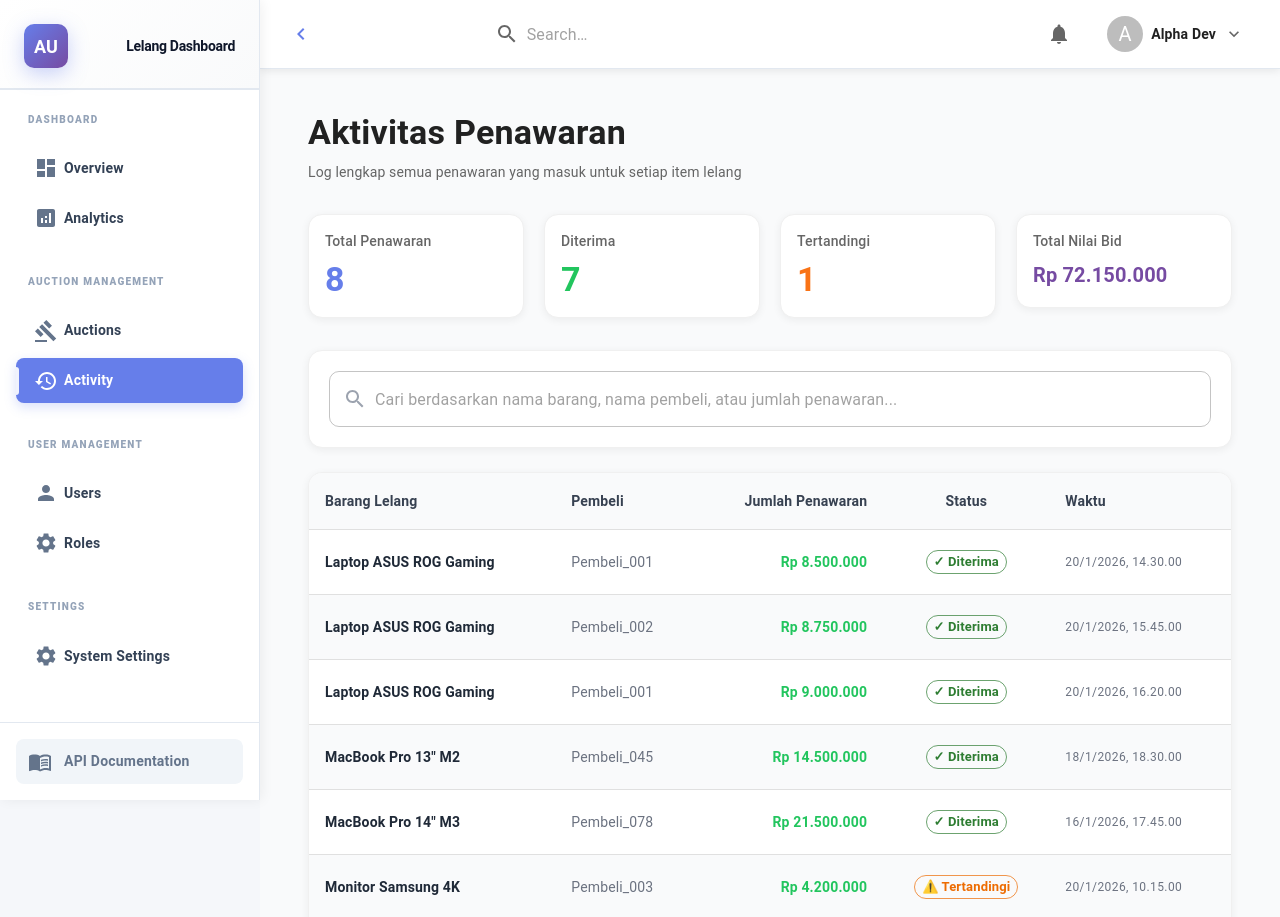
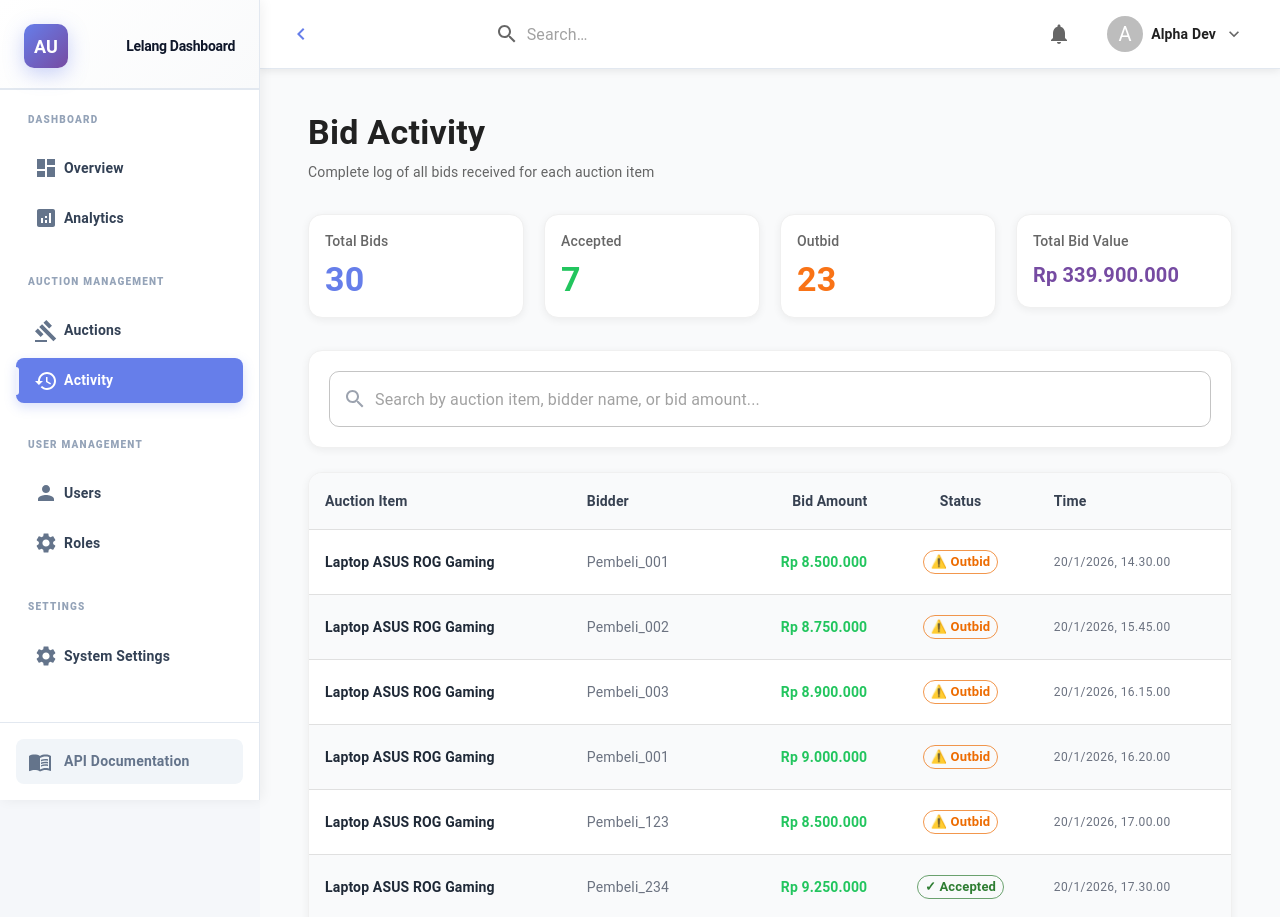
Before and after one commit to alpha-team-ops/lelang-app, a React (Vite) app: page /admin/auction-activity in a window 1280 px wide. Shown: the top 917 px of the page. Built offline with nearby package versions, Linux system fonts and the light colour scheme.

Commit message:
localization: update bid activity page to english language

```diff
--- a/src/data/mock/bidActivity.ts
+++ b/src/data/mock/bidActivity.ts
@@ -5,10 +5,11 @@ export interface BidActivity {
   bidder: string;
   bidAmount: number;
   timestamp: Date;
-  status: 'ACCEPTED' | 'OUTBID' | 'PENDING';
+  status: 'ACCEPTED' | 'OUTBID';
 }
 
 export const mockBidActivity: BidActivity[] = [
+  // Laptop ASUS ROG Gaming (ID: 1) - LIVE
   {
     id: '1',
     auctionId: '1',
@@ -16,7 +17,7 @@ export const mockBidActivity: BidActivity[] = [
     bidder: 'Pembeli_001',
     bidAmount: 8500000,
     timestamp: new Date('2026-01-20T14:30:00'),
-    status: 'ACCEPTED',
+    status: 'OUTBID',
   },
   {
     id: '2',
@@ -25,28 +26,250 @@ export const mockBidActivity: BidActivity[] = [
     bidder: 'Pembeli_002',
     bidAmount: 8750000,
     timestamp: new Date('2026-01-20T15:45:00'),
-    status: 'ACCEPTED',
+    status: 'OUTBID',
   },
   {
     id: '3',
     auctionId: '1',
     auctionTitle: 'Laptop ASUS ROG Gaming',
+    bidder: 'Pembeli_003',
+    bidAmount: 8900000,
+    timestamp: new Date('2026-01-20T16:15:00'),
+    status: 'OUTBID',
+  },
+  {
+    id: '4',
+    auctionId: '1',
+    auctionTitle: 'Laptop ASUS ROG Gaming',
     bidder: 'Pembeli_001',
     bidAmount: 9000000,
     timestamp: new Date('2026-01-20T16:20:00'),
+    status: 'OUTBID',
+  },
+  {
+    id: '5',
+    auctionId: '1',
+    auctionTitle: 'Laptop ASUS ROG Gaming',
+    bidder: 'Pembeli_123',
+    bidAmount: 8500000,
+    timestamp: new Date('2026-01-20T17:00:00'),
+    status: 'OUTBID',
+  },
+  {
+    id: '6',
+    auctionId: '1',
+    auctionTitle: 'Laptop ASUS ROG Gaming',
+    bidder: 'Pembeli_234',
+    bidAmount: 9250000,
+    timestamp: new Date('2026-01-20T17:30:00'),
     status: 'ACCEPTED',
   },
+  // iPhone 14 Pro Max (ID: 2) - ENDING
   {
-    id: '4',
+    id: '7',
+    auctionId: '2',
+    auctionTitle: 'iPhone 14 Pro Max 256GB',
+    bidder: 'Pembeli_045',
+    bidAmount: 12000000,
+    timestamp: new Date('2026-01-18T14:30:00'),
+    status: 'OUTBID',
+  },
+  {
+    id: '8',
+    auctionId: '2',
+    auctionTitle: 'iPhone 14 Pro Max 256GB',
+    bidder: 'Pembeli_089',
+    bidAmount: 12300000,
+    timestamp: new Date('2026-01-18T14:45:00'),
+    status: 'OUTBID',
+  },
+  {
+    id: '9',
+    auctionId: '2',
+    auctionTitle: 'iPhone 14 Pro Max 256GB',
+    bidder: 'Pembeli_078',
+    bidAmount: 12500000,
+    timestamp: new Date('2026-01-18T15:00:00'),
+    status: 'OUTBID',
+  },
+  {
+    id: '10',
+    auctionId: '2',
+    auctionTitle: 'iPhone 14 Pro Max 256GB',
+    bidder: 'Pembeli_056',
+    bidAmount: 12750000,
+    timestamp: new Date('2026-01-18T16:30:00'),
+    status: 'OUTBID',
+  },
+  {
+    id: '11',
+    auctionId: '2',
+    auctionTitle: 'iPhone 14 Pro Max 256GB',
+    bidder: 'Pembeli_345',
+    bidAmount: 13000000,
+    timestamp: new Date('2026-01-20T18:15:00'),
+    status: 'ACCEPTED',
+  },
+  // Canon EOS R5 (ID: 3) - LIVE
+  {
+    id: '12',
+    auctionId: '3',
+    auctionTitle: 'Canon EOS R5 Mirrorless',
+    bidder: 'Pembeli_123',
+    bidAmount: 18000000,
+    timestamp: new Date('2026-01-19T09:15:00'),
+    status: 'OUTBID',
+  },
+  {
+    id: '13',
+    auctionId: '3',
+    auctionTitle: 'Canon EOS R5 Mirrorless',
+    bidder: 'Pembeli_456',
+    bidAmount: 18750000,
+    timestamp: new Date('2026-01-20T14:00:00'),
+    status: 'OUTBID',
+  },
+  {
+    id: '14',
+    auctionId: '3',
+    auctionTitle: 'Canon EOS R5 Mirrorless',
+    bidder: 'Pembeli_234',
+    bidAmount: 18500000,
+    timestamp: new Date('2026-01-19T10:20:00'),
+    status: 'OUTBID',
+  },
+  {
+    id: '15',
+    auctionId: '3',
+    auctionTitle: 'Canon EOS R5 Mirrorless',
+    bidder: 'Pembeli_567',
+    bidAmount: 19000000,
+    timestamp: new Date('2026-01-20T13:20:00'),
+    status: 'ACCEPTED',
+  },
+  // iPad Pro 12.9" (ID: 5) - LIVE
+  {
+    id: '16',
+    auctionId: '5',
+    auctionTitle: 'iPad Pro 12.9" M2',
+    bidder: 'Pembeli_345',
+    bidAmount: 9000000,
+    timestamp: new Date('2026-01-20T11:30:00'),
+    status: 'OUTBID',
+  },
+  {
+    id: '17',
+    auctionId: '5',
+    auctionTitle: 'iPad Pro 12.9" M2',
+    bidder: 'Pembeli_678',
+    bidAmount: 8900000,
+    timestamp: new Date('2026-01-20T14:45:00'),
+    status: 'OUTBID',
+  },
+  {
+    id: '18',
+    auctionId: '5',
+    auctionTitle: 'iPad Pro 12.9" M2',
+    bidder: 'Pembeli_456',
+    bidAmount: 9200000,
+    timestamp: new Date('2026-01-20T12:00:00'),
+    status: 'OUTBID',
+  },
+  {
+    id: '19',
+    auctionId: '5',
+    auctionTitle: 'iPad Pro 12.9" M2',
+    bidder: 'Pembeli_567',
+    bidAmount: 9500000,
+    timestamp: new Date('2026-01-20T16:00:00'),
+    status: 'ACCEPTED',
+  },
+  // Sony Headphones (ID: 6) - LIVE
+  {
+    id: '20',
+    auctionId: '6',
+    auctionTitle: 'Sony WH-1000XM5 Headphones',
+    bidder: 'Pembeli_567',
+    bidAmount: 3500000,
+    timestamp: new Date('2026-01-15T12:45:00'),
+    status: 'OUTBID',
+  },
+  {
+    id: '21',
+    auctionId: '6',
+    auctionTitle: 'Sony WH-1000XM5 Headphones',
+    bidder: 'Pembeli_789',
+    bidAmount: 3550000,
+    timestamp: new Date('2026-01-15T13:15:00'),
+    status: 'OUTBID',
+  },
+  {
+    id: '22',
+    auctionId: '6',
+    auctionTitle: 'Sony WH-1000XM5 Headphones',
+    bidder: 'Pembeli_678',
+    bidAmount: 3600000,
+    timestamp: new Date('2026-01-15T13:30:00'),
+    status: 'OUTBID',
+  },
+  {
+    id: '23',
+    auctionId: '6',
+    auctionTitle: 'Sony WH-1000XM5 Headphones',
+    bidder: 'Pembeli_890',
+    bidAmount: 3700000,
+    timestamp: new Date('2026-01-20T15:30:00'),
+    status: 'OUTBID',
+  },
+  {
+    id: '24',
+    auctionId: '6',
+    auctionTitle: 'Sony WH-1000XM5 Headphones',
+    bidder: 'Pembeli_678',
+    bidAmount: 3750000,
+    timestamp: new Date('2026-01-20T16:45:00'),
+    status: 'ACCEPTED',
+  },
+  // MacBook Pro 13" M2 (ID: 9) - ENDED
+  {
+    id: '25',
+    auctionId: '9',
+    auctionTitle: 'MacBook Pro 13" M2',
+    bidder: 'Pembeli_001',
+    bidAmount: 13500000,
+    timestamp: new Date('2026-01-10T10:20:00'),
+    status: 'OUTBID',
+  },
+  {
+    id: '26',
+    auctionId: '9',
+    auctionTitle: 'MacBook Pro 13" M2',
+    bidder: 'Pembeli_012',
+    bidAmount: 14000000,
+    timestamp: new Date('2026-01-10T11:30:00'),
+    status: 'OUTBID',
+  },
+  {
+    id: '27',
     auctionId: '9',
     auctionTitle: 'MacBook Pro 13" M2',
     bidder: 'Pembeli_045',
     bidAmount: 14500000,
-    timestamp: new Date('2026-01-18T18:30:00'),
+    timestamp: new Date('2026-01-18T18:20:00'),
     status: 'ACCEPTED',
   },
+  // MacBook Pro 14" M3 (ID: 10) - ENDED
   {
-    id: '5',
+    id: '28',
+    auctionId: '10',
+    auctionTitle: 'MacBook Pro 14" M3',
+    bidder: 'Pembeli_055',
+    bidAmount: 20000000,
+    timestamp: new Date('2026-01-08T09:15:00'),
+    status: 'OUTBID',
+  },
+  {
+    id: '29',
     auctionId: '10',
     auctionTitle: 'MacBook Pro 14" M3',
     bidder: 'Pembeli_078',
@@ -55,30 +278,12 @@ export const mockBidActivity: BidActivity[] = [
     status: 'ACCEPTED',
   },
   {
-    id: '6',
+    id: '30',
     auctionId: '2',
-    auctionTitle: 'Monitor Samsung 4K',
-    bidder: 'Pembeli_003',
-    bidAmount: 4200000,
-    timestamp: new Date('2026-01-20T10:15:00'),
+    auctionTitle: 'iPhone 14 Pro Max 256GB',
+    bidder: 'Pembeli_456',
+    bidAmount: 12000000,
+    timestamp: new Date('2026-01-20T18:00:00'),
     status: 'OUTBID',
   },
-  {
-    id: '7',
-    auctionId: '2',
-    auctionTitle: 'Monitor Samsung 4K',
-    bidder: 'Pembeli_004',
-    bidAmount: 4500000,
-    timestamp: new Date('2026-01-20T11:30:00'),
-    status: 'ACCEPTED',
-  },
-  {
-    id: '8',
-    auctionId: '3',
-    auctionTitle: 'Mechanical Keyboard RGB',
-    bidder: 'Pembeli_005',
-    bidAmount: 1200000,
-    timestamp: new Date('2026-01-20T09:00:00'),
-    status: 'ACCEPTED',
-  },
 ];
--- a/src/pages/admin/auctions/AuctionActivityPage.tsx
+++ b/src/pages/admin/auctions/AuctionActivityPage.tsx
@@ -14,6 +14,7 @@ import {
   Grid,
   Chip,
   Alert,
+  Pagination,
 } from '@mui/material';
 import { Search as SearchIcon } from '@mui/icons-material';
 import type { BidActivity } from '../../../data/mock/bidActivity';
@@ -23,6 +24,8 @@ const AuctionActivityPage: React.FC = () => {
   const [activities] = useState<BidActivity[]>(mockBidActivity);
   const [filteredActivities, setFilteredActivities] = useState<BidActivity[]>(mockBidActivity);
   const [searchTerm, setSearchTerm] = useState('');
+  const [page, setPage] = useState(0);
+  const [rowsPerPage] = useState(10);
 
   useEffect(() => {
     const filtered = activities.filter((activity) =>
@@ -31,6 +34,7 @@ const AuctionActivityPage: React.FC = () => {
       activity.bidAmount.toString().includes(searchTerm)
     );
     setFilteredActivities(filtered);
+    setPage(0); // Reset to first page when search changes
   }, [searchTerm, activities]);
 
   const getStatusColor = (status: string) => {
@@ -39,8 +43,6 @@ const AuctionActivityPage: React.FC = () => {
         return 'success';
       case 'OUTBID':
         return 'warning';
-      case 'PENDING':
-        return 'info';
       default:
         return 'default';
     }
@@ -49,11 +51,9 @@ const AuctionActivityPage: React.FC = () => {
   const getStatusLabel = (status: string) => {
     switch (status) {
       case 'ACCEPTED':
-        return '✓ Diterima';
+        return '✓ Accepted';
       case 'OUTBID':
-        return '⚠️ Tertandingi';
-      case 'PENDING':
-        return '⏳ Menunggu';
+        return '⚠️ Outbid';
       default:
         return status;
     }
@@ -64,10 +64,10 @@ const AuctionActivityPage: React.FC = () => {
       {/* Header */}
       <Box sx={{ mb: 4 }}>
         <Typography variant="h4" sx={{ fontWeight: 700, mb: 1 }}>
-          Aktivitas Penawaran
+          Bid Activity
         </Typography>
         <Typography variant="body2" sx={{ color: 'rgba(0, 0, 0, 0.6)' }}>
-          Log lengkap semua penawaran yang masuk untuk setiap item lelang
+          Complete log of all bids received for each auction item
         </Typography>
       </Box>
 
@@ -76,7 +76,7 @@ const AuctionActivityPage: React.FC = () => {
         <Grid size={{ xs: 12, sm: 6, md: 3, lg: 3 }}>
           <Card sx={{ boxShadow: '0 2px 8px rgba(0,0,0,0.06)', borderRadius: '14px', p: 2, border: '1px solid #f0f0f0' }}>
             <Typography variant="body2" color="textSecondary" sx={{ mb: 1, fontWeight: 500 }}>
-              Total Penawaran
+              Total Bids
             </Typography>
             <Typography variant="h4" sx={{ fontWeight: 700, color: '#667eea' }}>
               {activities.length}
@@ -86,7 +86,7 @@ const AuctionActivityPage: React.FC = () => {
         <Grid size={{ xs: 12, sm: 6, md: 3, lg: 3 }}>
           <Card sx={{ boxShadow: '0 2px 8px rgba(0,0,0,0.06)', borderRadius: '14px', p: 2, border: '1px solid #f0f0f0' }}>
             <Typography variant="body2" color="textSecondary" sx={{ mb: 1, fontWeight: 500 }}>
-              Diterima
+              Accepted
             </Typography>
             <Typography variant="h4" sx={{ fontWeight: 700, color: '#22c55e' }}>
               {activities.filter((a) => a.status === 'ACCEPTED').length}
@@ -96,7 +96,7 @@ const AuctionActivityPage: React.FC = () => {
         <Grid size={{ xs: 12, sm: 6, md: 3, lg: 3 }}>
           <Card sx={{ boxShadow: '0 2px 8px rgba(0,0,0,0.06)', borderRadius: '14px', p: 2, border: '1px solid #f0f0f0' }}>
             <Typography variant="body2" color="textSecondary" sx={{ mb: 1, fontWeight: 500 }}>
-              Tertandingi
+              Outbid
             </Typography>
             <Typography variant="h4" sx={{ fontWeight: 700, color: '#f97316' }}>
               {activities.filter((a) => a.status === 'OUTBID').length}
@@ -106,7 +106,7 @@ const AuctionActivityPage: React.FC = () => {
         <Grid size={{ xs: 12, sm: 6, md: 3, lg: 3 }}>
           <Card sx={{ boxShadow: '0 2px 8px rgba(0,0,0,0.06)', borderRadius: '14px', p: 2, border: '1px solid #f0f0f0' }}>
             <Typography variant="body2" color="textSecondary" sx={{ mb: 1, fontWeight: 500 }}>
-              Total Nilai Bid
+              Total Bid Value
             </Typography>
             <Typography variant="h6" sx={{ fontWeight: 700, color: '#764ba2' }}>
               Rp {activities.reduce((sum, a) => sum + a.bidAmount, 0).toLocaleString('id-ID')}
@@ -120,7 +120,7 @@ const AuctionActivityPage: React.FC = () => {
         <Box sx={{ p: 2.5 }}>
           <TextField
             fullWidth
-            placeholder="Cari berdasarkan nama barang, nama pembeli, atau jumlah penawaran..."
+            placeholder="Search by auction item, bidder name, or bid amount..."
             value={searchTerm}
             onChange={(e) => setSearchTerm(e.target.value)}
             InputProps={{
@@ -145,20 +145,20 @@ const AuctionActivityPage: React.FC = () => {
           <Table>
             <TableHead>
               <TableRow sx={{ backgroundColor: '#f9fafb', borderBottom: '1px solid #e5e7eb' }}>
-                <TableCell sx={{ fontWeight: 700, color: '#374151', py: 2 }}>Barang Lelang</TableCell>
-                <TableCell sx={{ fontWeight: 700, color: '#374151', py: 2 }}>Pembeli</TableCell>
+                <TableCell sx={{ fontWeight: 700, color: '#374151', py: 2 }}>Auction Item</TableCell>
+                <TableCell sx={{ fontWeight: 700, color: '#374151', py: 2 }}>Bidder</TableCell>
                 <TableCell align="right" sx={{ fontWeight: 700, color: '#374151', py: 2 }}>
-                  Jumlah Penawaran
+                  Bid Amount
                 </TableCell>
                 <TableCell align="center" sx={{ fontWeight: 700, color: '#374151', py: 2 }}>
                   Status
                 </TableCell>
-                <TableCell sx={{ fontWeight: 700, color: '#374151', py: 2 }}>Waktu</TableCell>
+                <TableCell sx={{ fontWeight: 700, color: '#374151', py: 2 }}>Time</TableCell>
               </TableRow>
             </TableHead>
             <TableBody>
               {filteredActivities.length > 0 ? (
-                filteredActivities.map((activity, index) => (
+                filteredActivities.slice(page * rowsPerPage, page * rowsPerPage + rowsPerPage).map((activity, index) => (
                   <TableRow
                     key={activity.id}
                     sx={{
@@ -205,7 +205,7 @@ const AuctionActivityPage: React.FC = () => {
                 <TableRow>
                   <TableCell colSpan={5} align="center" sx={{ py: 4 }}>
                     <Typography variant="body2" color="textSecondary">
-                      Tidak ada data penawaran yang cocok
+                      No matching bid records found
                     </Typography>
                   </TableCell>
                 </TableRow>
@@ -213,12 +213,25 @@ const AuctionActivityPage: React.FC = () => {
             </TableBody>
           </Table>
         </TableContainer>
+        {/* Pagination */}
+        <Box sx={{ display: 'flex', justifyContent: 'space-between', alignItems: 'center', p: 2.5, borderTop: '1px solid #e5e7eb' }}>
+          <Typography variant="body2" sx={{ color: '#6b7280' }}>
+            Showing {page * rowsPerPage + 1}-{Math.min((page + 1) * rowsPerPage, filteredActivities.length)} of {filteredActivities.length} bids
+          </Typography>
+          <Pagination
+            count={Math.ceil(filteredActivities.length / rowsPerPage)}
+            page={page + 1}
+            onChange={(_, newPage) => setPage(newPage - 1)}
+            color="primary"
+            shape="rounded"
+          />
+        </Box>
       </Card>
 
       {/* Info */}
       <Alert severity="info" sx={{ mt: 3 }}>
         <Typography variant="body2">
-          💡 Tabel menampilkan log lengkap semua penawaran yang diterima untuk setiap item lelang, termasuk informasi pembeli, jumlah penawaran, status, dan waktu.
+          💡 The table displays a complete log of all bids received for each auction item, including bidder information, bid amounts, status, and timestamp.
         </Typography>
       </Alert>
     </Box>
```
